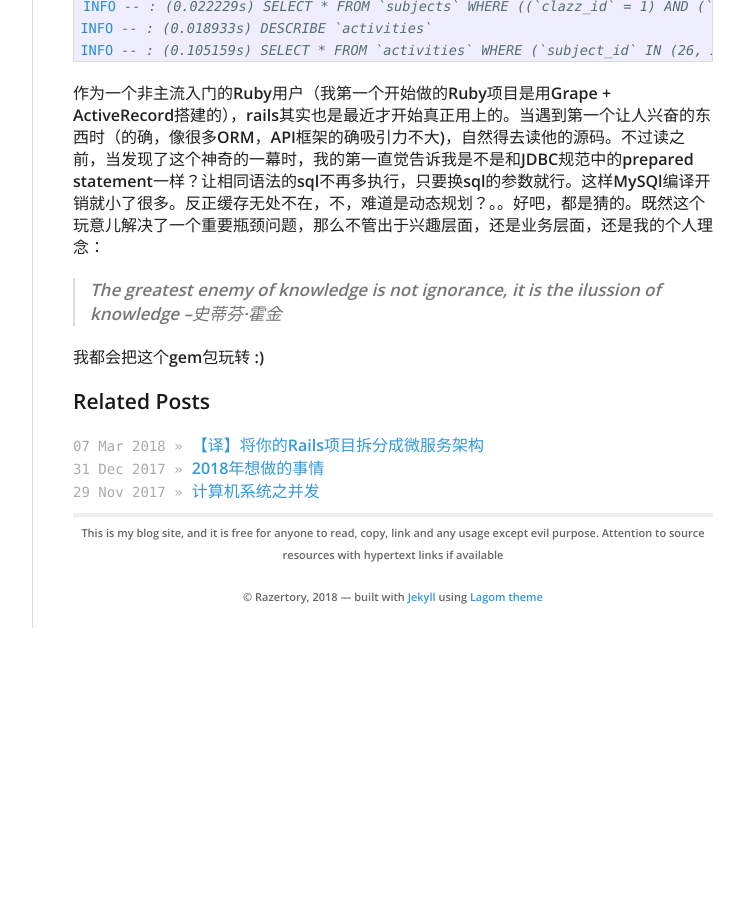
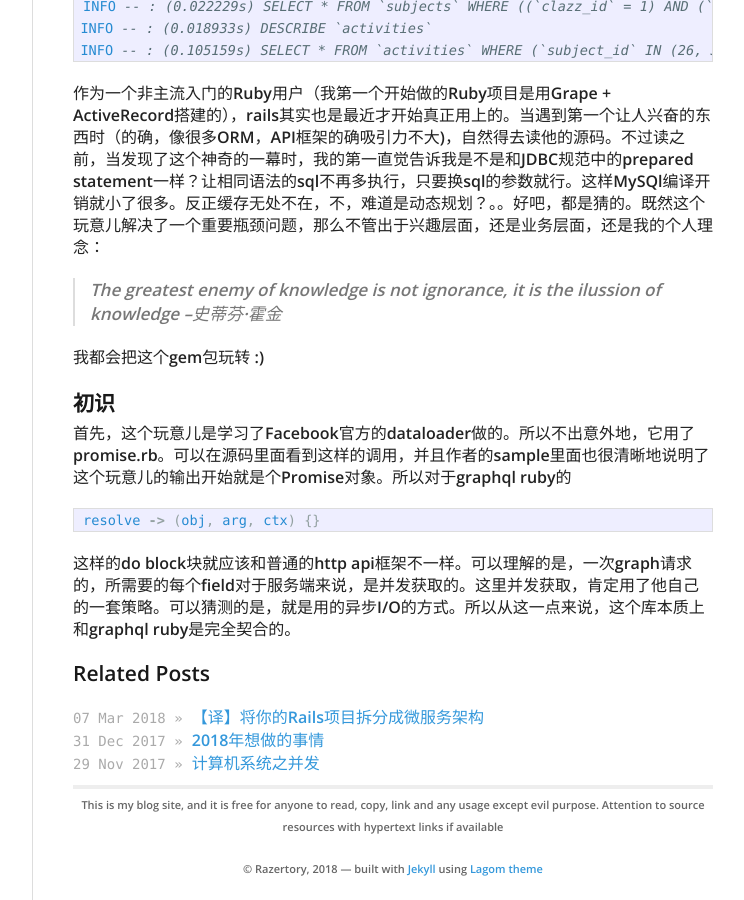
Before and after one commit to razertory/razertory.github.io, a Jekyll site: the page built from _posts/2018-01-20-graphql-in-ruby.markdown, in a window 1280 px wide and 900 px high, scrolled down 1363 px. Shown: the whole window, without its empty margins (378-1122 px from the left). Built offline with Jekyll 4.4.1, drawn with Linux system fonts in a browser that asks for light colours; before the commit the page ends 1991 px from its top, so only the background shows below that; some of the changed text lies outside the part shown.

Commit message:
跟新一波文章

````diff
--- a/_posts/2018-01-20-graphql-in-ruby.markdown
+++ b/_posts/2018-01-20-graphql-in-ruby.markdown
@@ -10,7 +10,7 @@ categories: jekyll update
 
 Ruby在编程表达能力上，几乎是我见过的所有服务端语言中最强的。元编程 + Rails + 各种库，几乎算得上是互联网创业公司的神兵利器。当然，语言这种东西，好坏得看上下文的，不同的话在不同的语境中效果还是不一样的。至少对于我司的业务和人员编制，加上对于往后一年的预估，在大量的论证下，大家都对技术选型达成了一致。我们需要技术团队有强大的业务推进能力，并且能做出高效稳定的服务。
 
-现在看来，这样的选择没有错。我已经将rc环境的graphql api 开放。http://rc.kid17.com:10000
+现在看来，这样的选择没有错。我已经将rc环境的graphql api 开放: [http://rc.kid17.com:10000](http://rc.kid17.com:10000)
 
 随着产品的重构和业务的迁移，我们的流量开始逐步转向graphql服务，各个规范也建立起来。随着业务模块的复杂度增高，用户数量的增加和数据量的增大，新一轮的挑战即将开始。首先就是要把这个巨大复杂的Rails + GraphQL项目拆掉，第二个就是确定新的架构，第三点就是拥抱变化，让这个服务本身变得可以维护，扩展和改进。
 
@@ -50,3 +50,10 @@ INFO -- : (0.105159s) SELECT * FROM `activities` WHERE (`subject_id` IN (26, 32,
 > The greatest enemy of knowledge is not ignorance, it is the ilussion of knowledge --史蒂芬·霍金
 
 我都会把这个gem包玩转 :)
+
+#### 初识
+首先，这个玩意儿是学习了Facebook官方的dataloader做的。所以不出意外地，它用了promise.rb。可以在源码里面看到这样的调用，并且作者的sample里面也很清晰地说明了这个玩意儿的输出开始就是个Promise对象。所以对于graphql ruby的
+```ruby
+resolve -> (obj, arg, ctx) {}
+```
+这样的do block块就应该和普通的http api框架不一样。可以理解的是，一次graph请求的，所需要的每个field对于服务端来说，是并发获取的。这里并发获取，肯定用了他自己的一套策略。可以猜测的是，就是用的异步I/O的方式。所以从这一点来说，这个库本质上和graphql ruby是完全契合的。
````
